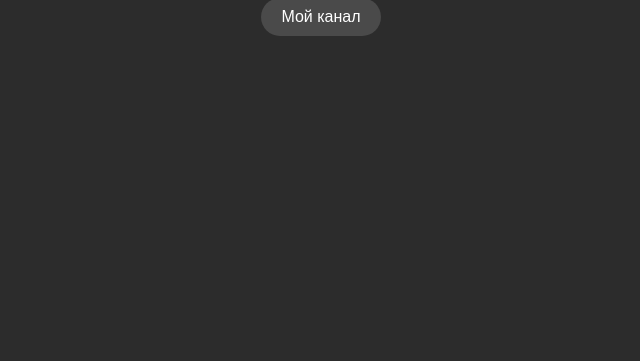
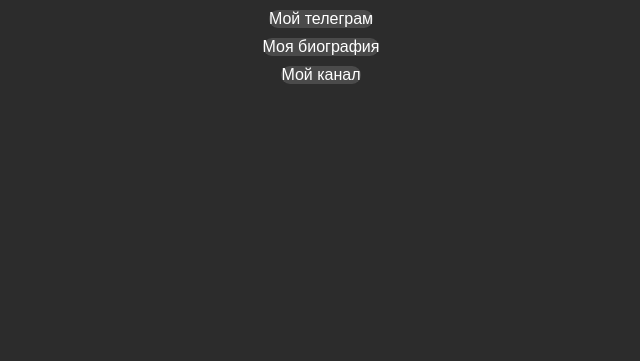
Before and after one commit to fsrtbog/pvpkidz, a plain HTML site: page index.html in a window 1280 px wide. Shown: the part 439-800 px from the top of the page, without its empty margins (319-959 px from the left). Drawn offline with Linux system fonts and the light colour scheme.

Commit message:
Update styles.css

```diff
--- a/styles.css
+++ b/styles.css
@@ -9,7 +9,7 @@ body {
     display: flex;
     justify-content: center;
     align-items: center;
-    height: 80vh;
+    height: 100vh;
     background-color: #2C2C2C;
     color: #FFFFFF;
 }
@@ -34,7 +34,7 @@ h1 {
 .button-container {
     display: flex;
     flex-direction: column;
-    gap: 12px;
+    gap: 10px;
 }
 
 .minimal-button {
@@ -42,7 +42,7 @@ h1 {
     color: #FFFFFF;
     border: none;
     border-radius: 20px;
-    padding: 10px 20px;
+    /*padding: 10px 20px;*/
     font-size: 16px;
     cursor: pointer;
     transition: background-color 0.3s ease;
```
